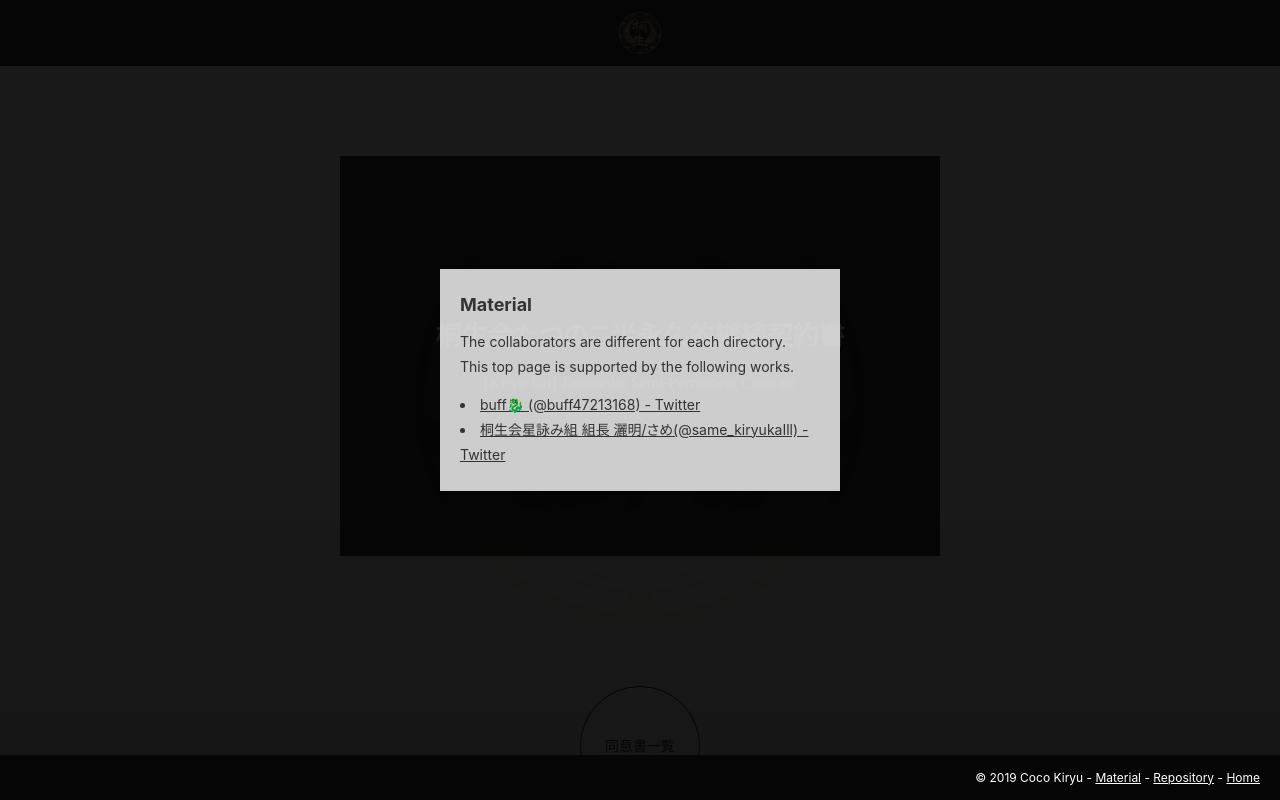
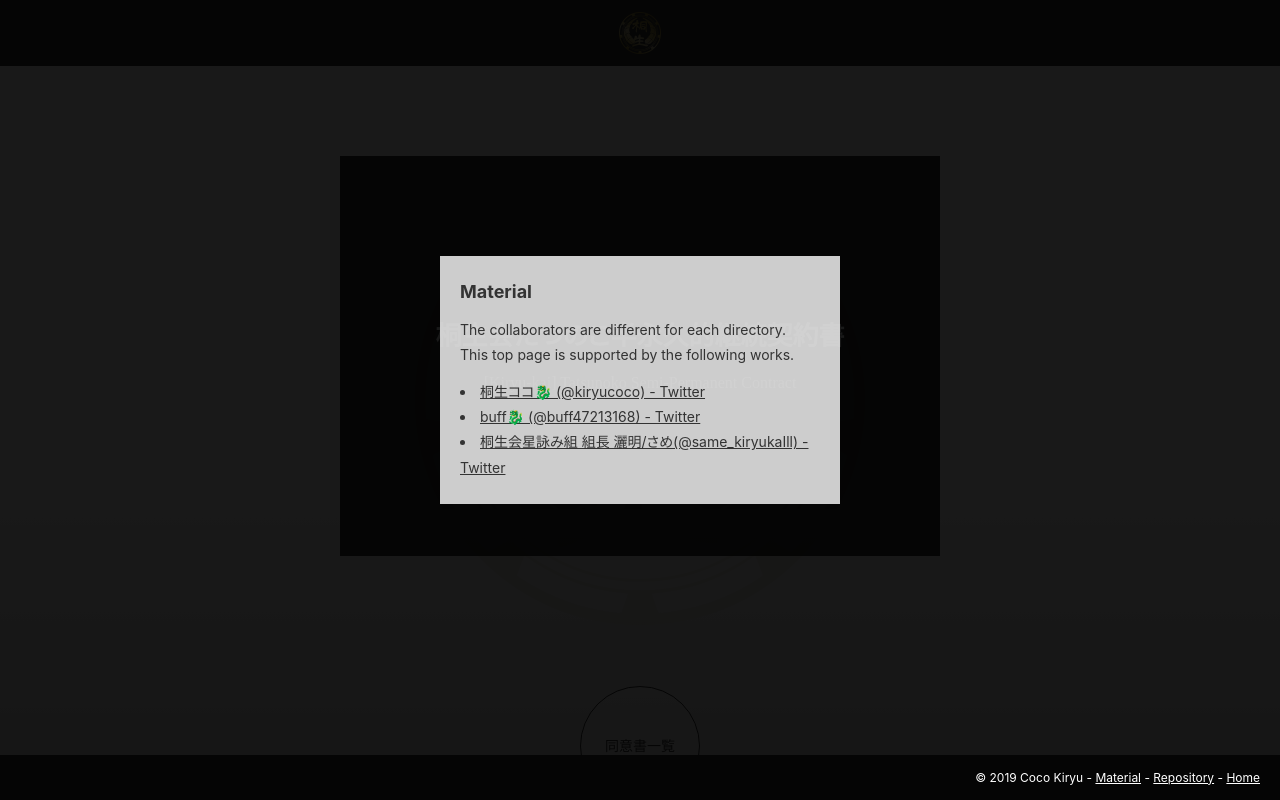
Before and after one commit to Kiryu-kai/semi-permanent-contract, a React (Create React App) app: page / in a window 1280 px wide. Both pictures are taken after a click on the button "Material". Shown: the top 800 px of the page. Built offline with nearby package versions, Linux system fonts and the light colour scheme; no server answers.

Commit message:
:zap: Add @kiryucoco

```diff
--- a/src/components/Footer.tsx
+++ b/src/components/Footer.tsx
@@ -37,6 +37,9 @@ export function Footer() {
 
           <ul className={styles.material__ul}>
             <li className={styles.material__li}>
+              <a href="https://twitter.com/kiryucoco/status/1218277670040956928">桐生ココ🐉 (@kiryucoco) - Twitter</a>
+            </li>
+            <li className={styles.material__li}>
               <a href="https://twitter.com/buff47213168/status/1360166763317526532">buff🐉 (@buff47213168) - Twitter</a>
             </li>
             <li className={styles.material__li}>
```
